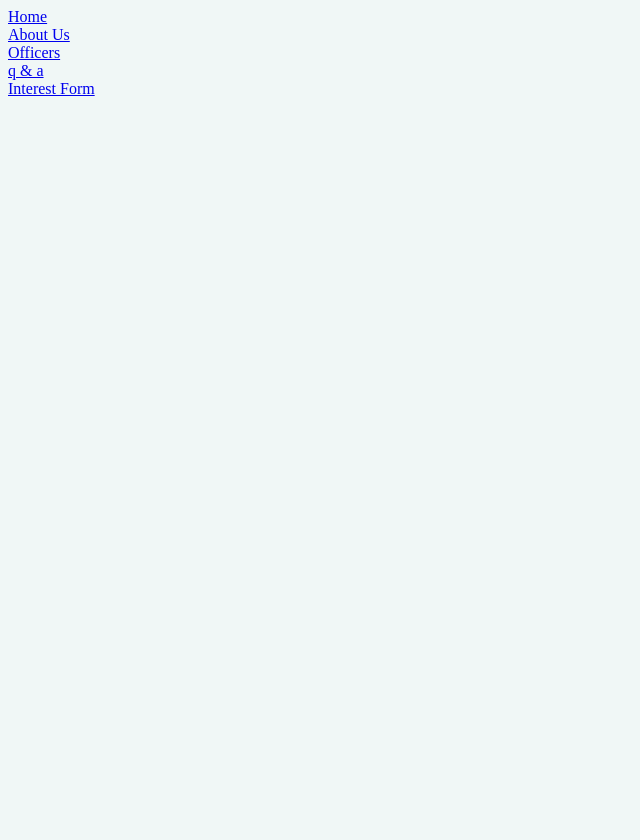
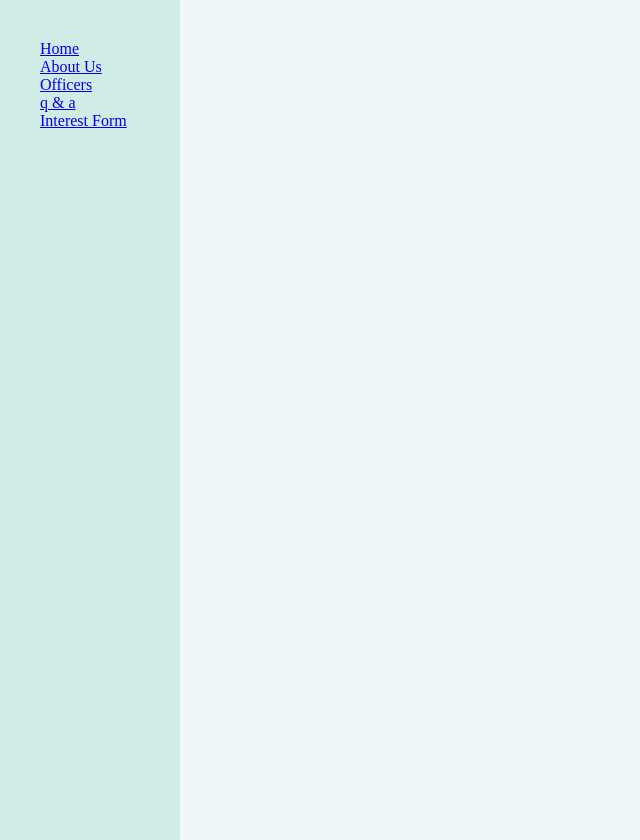
Before and after one commit to sofia-covarrubias/EWC-Website, a plain HTML site: page index.html in a window 1280 px wide. Shown: the whole page, without its empty margins (0-640 px from the left). Before the commit the page ends 800 px from the top, so only its background shows below. Drawn offline with Linux system fonts and the light colour scheme.

Commit message:
styled sidebar class

```diff
--- a/style.css
+++ b/style.css
@@ -2,3 +2,19 @@ html
 {
   background-color: #f0f7f6;
 } /*Deals with background color*/
+
+.sidebar
+{
+  height: 100%;
+  width: 100px;
+
+  position: absolute;
+  /* When position absolute is used on an element, it is positioned absolutely with reference to the closest parent that has a position relative value */
+
+  left: 0;
+  top: 0;
+  padding-top: 40px;
+  padding-left: 40px;
+  padding-right: 40px;
+  background-color: #d1ebe5;
+} /* used for the sidebars format and placement */
```
